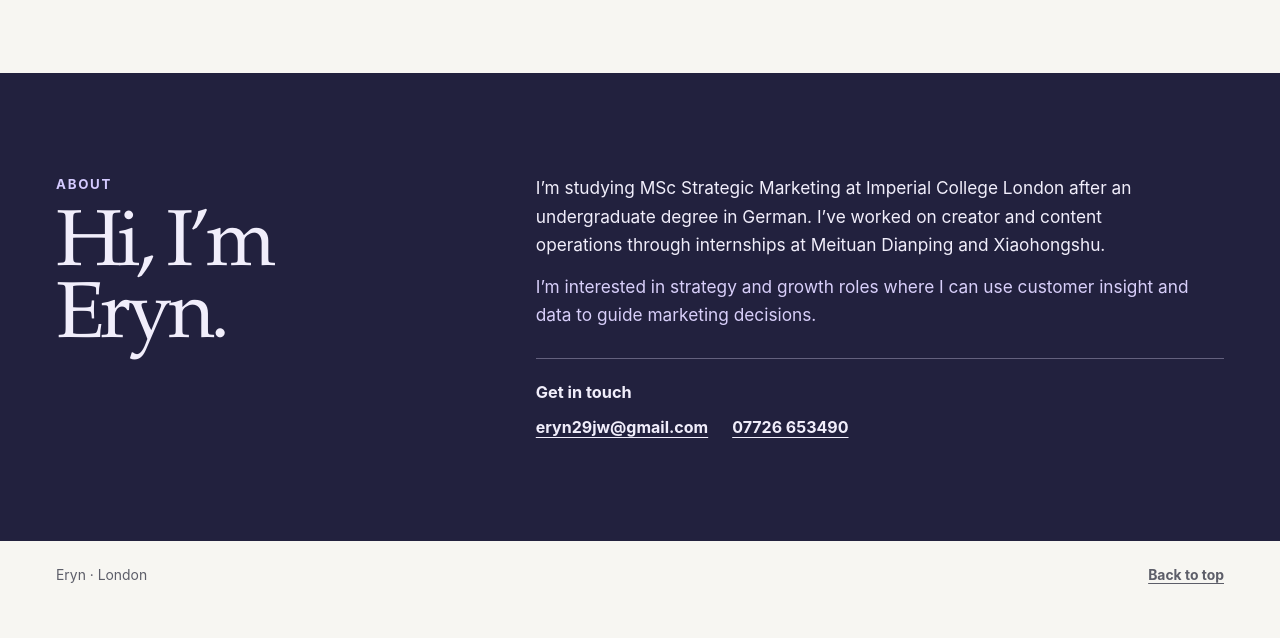
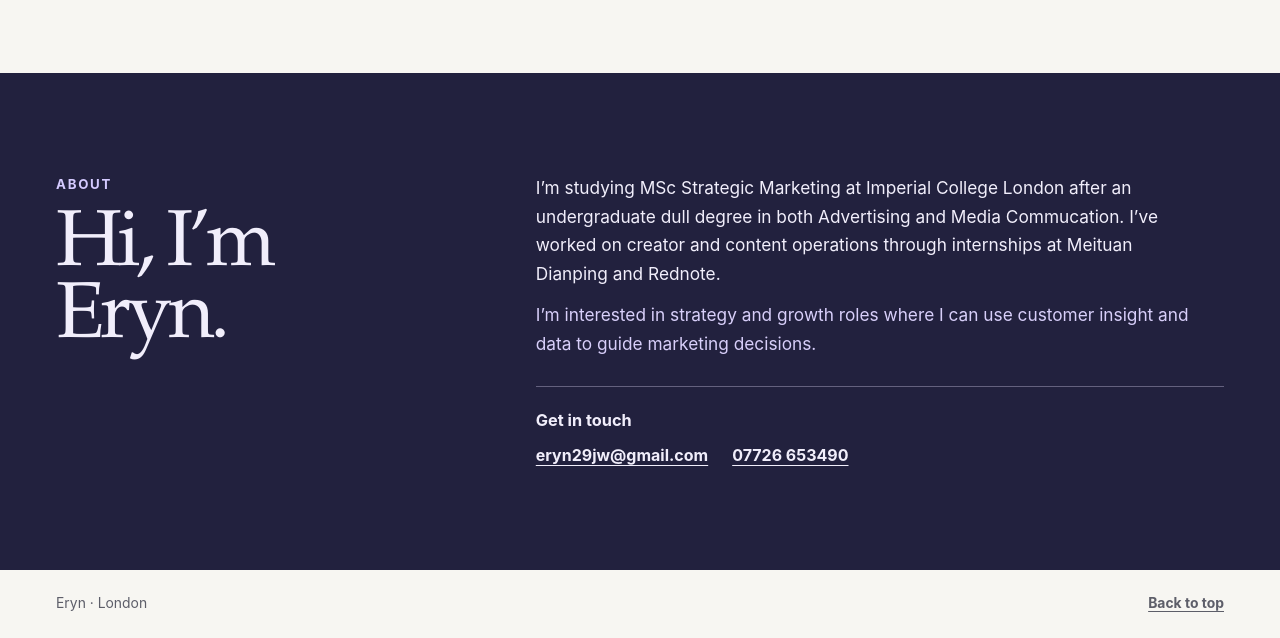
Before and after one commit to eryn29jw-dev/Portfolio, a plain HTML site: page index.html in a window 1280 px wide. Shown: the part 5485-6123 px from the top of the page. Before the commit the page ends 6094 px from the top, so only its background shows below. Drawn offline with Linux system fonts and the light colour scheme.

Commit message:
Update index.html

```diff
--- a/index.html
+++ b/index.html
@@ -238,7 +238,7 @@ Your browser can open the <a href="yake-advert.mp4">video file</a> directly.
 </div>
 <section class="about" id="about" aria-labelledby="about-title">
 <div class="wrap"><header><p class="eyebrow">About</p><h2 id="about-title">Hi, I’m Eryn.</h2></header>
-<div class="about-copy"><p>I’m studying MSc Strategic Marketing at Imperial College London after an undergraduate degree in German. I’ve worked on creator and content operations through internships at Meituan Dianping and Xiaohongshu.</p><p class="focus">I’m interested in strategy and growth roles where I can use customer insight and data to guide marketing decisions.</p>
+<div class="about-copy"><p>I’m studying MSc Strategic Marketing at Imperial College London after an undergraduate dull degree in both Advertising and Media Commucation. I’ve worked on creator and content operations through internships at Meituan Dianping and Rednote.</p><p class="focus">I’m interested in strategy and growth roles where I can use customer insight and data to guide marketing decisions.</p>
 <section class="contact" id="contact" aria-labelledby="contact-title">
 <h3 id="contact-title">Get in touch</h3>
 <address class="contact-links"><a class="text-link" href="mailto:eryn29jw@gmail.com">eryn29jw@gmail.com</a><a class="text-link" href="tel:+447726653490">07726 653490</a></address>
```
